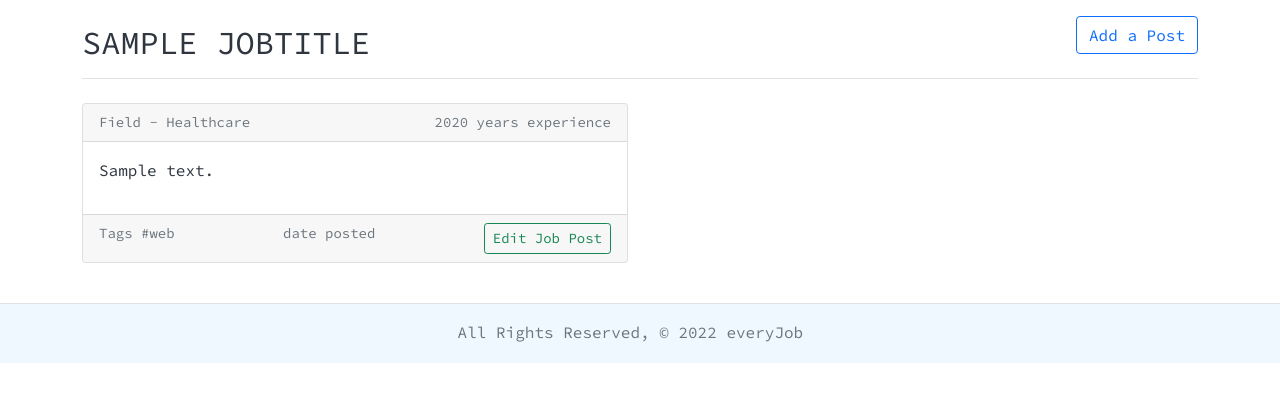
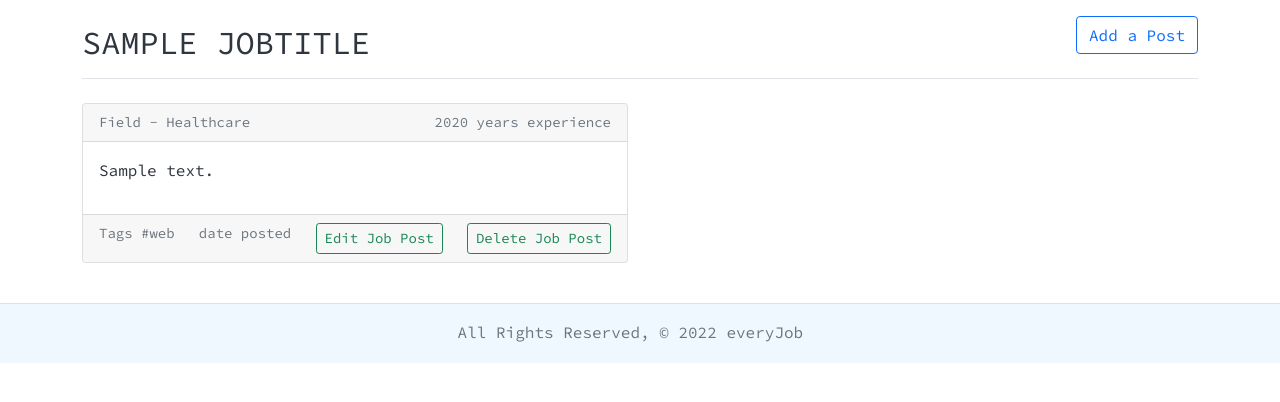
Before and after one commit to stylec0/everyJob, a Django app: page /everyjob/1/ in a window 1280 px wide. Shown: the part 56-458 px from the top of the page. Run offline with Django 3.2, Linux system fonts and the light colour scheme; a user stored in the database is signed in; tables that the repository leaves empty hold one stand-in row (values such as "Sample post").

Commit message:
Added Delete function

```diff
--- a/main_app/templates/everyJobs/detail.html
+++ b/main_app/templates/everyJobs/detail.html
@@ -29,6 +29,9 @@
 				{% if job.user_id == user.id %}
 				<a class="btn btn-outline-success btn-sm" href="{% url 'get_job_post_update' job.id %}">Edit Job Post</a>
 				{% endif %}
+				{% if job.user_id == user.id %}
+				<a class="btn btn-outline-success btn-sm" href="{% url 'job_post_delete' job.id %}">Delete Job Post</a>
+				{% endif %}
 			</div>
 		</div>
 	</div>
--- a/main_app/urls.py
+++ b/main_app/urls.py
@@ -21,6 +21,7 @@ urlpatterns = [
     # This route posts the update job post data
     path('post/<int:job_post_id>/update_job_post/',
          views.UpdateJobPost, name='update_job_post'),
+    path('post/<int:job_post_id>/job_post_delete/', views.delete, name='job_post_delete'),
     path('everyjob/create/', views.JobTitleCreate.as_view(),
          name='job_title_create'),
     path('everyjob/<int:job_title_id>/',
--- a/main_app/views.py
+++ b/main_app/views.py
@@ -107,6 +107,14 @@ class JobTitleCreate(LoginRequiredMixin, CreateView):
         form.instance.user = self.request.user
         return super().form_valid(form)
 
+#class JobPostDelete(LoginRequiredMixin, DeleteView):
+#    model = JobPost
+#    success_url = '/home/'
+
+def delete(request, job_post_id):
+    JobPost.objects.filter(id=job_post_id).delete()
+
+    return redirect('home')
 
 def signup(request):
     error_message = ''
```
